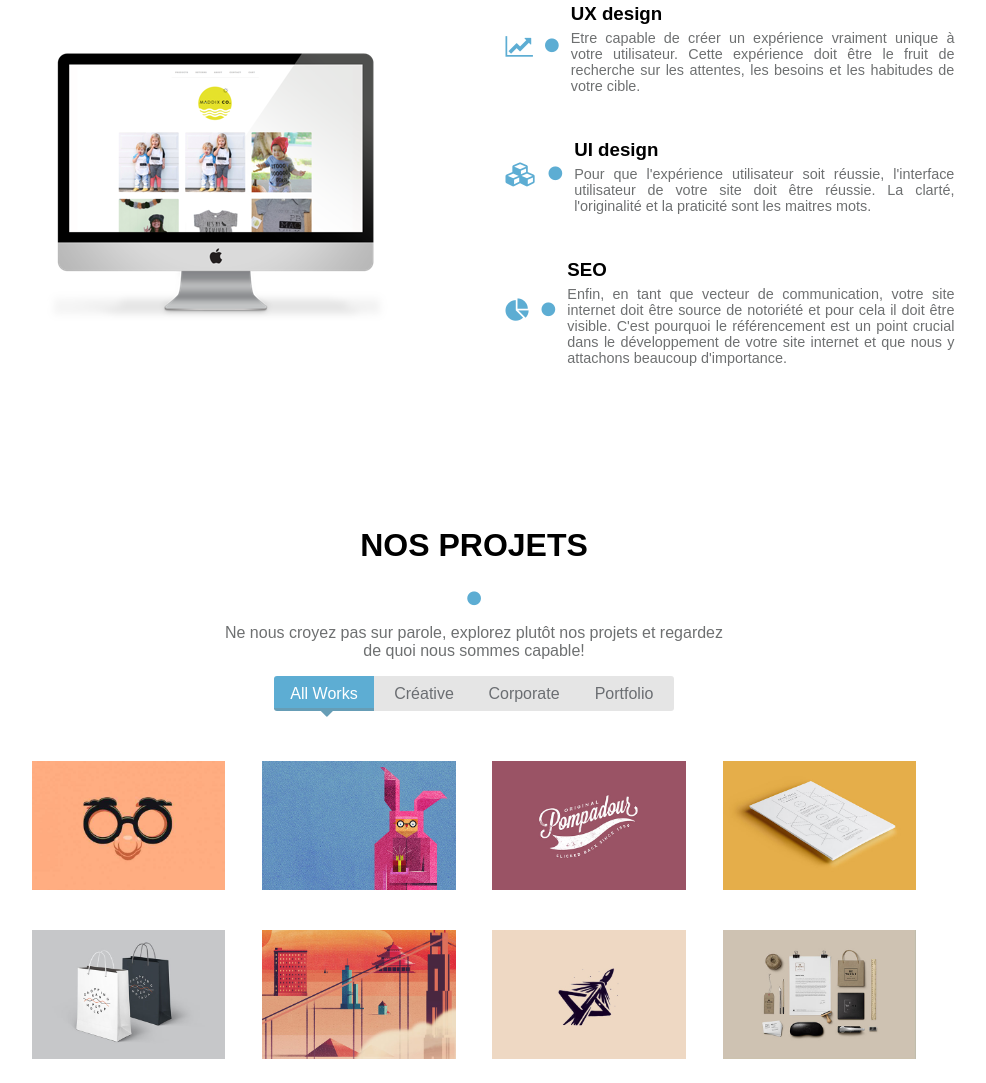
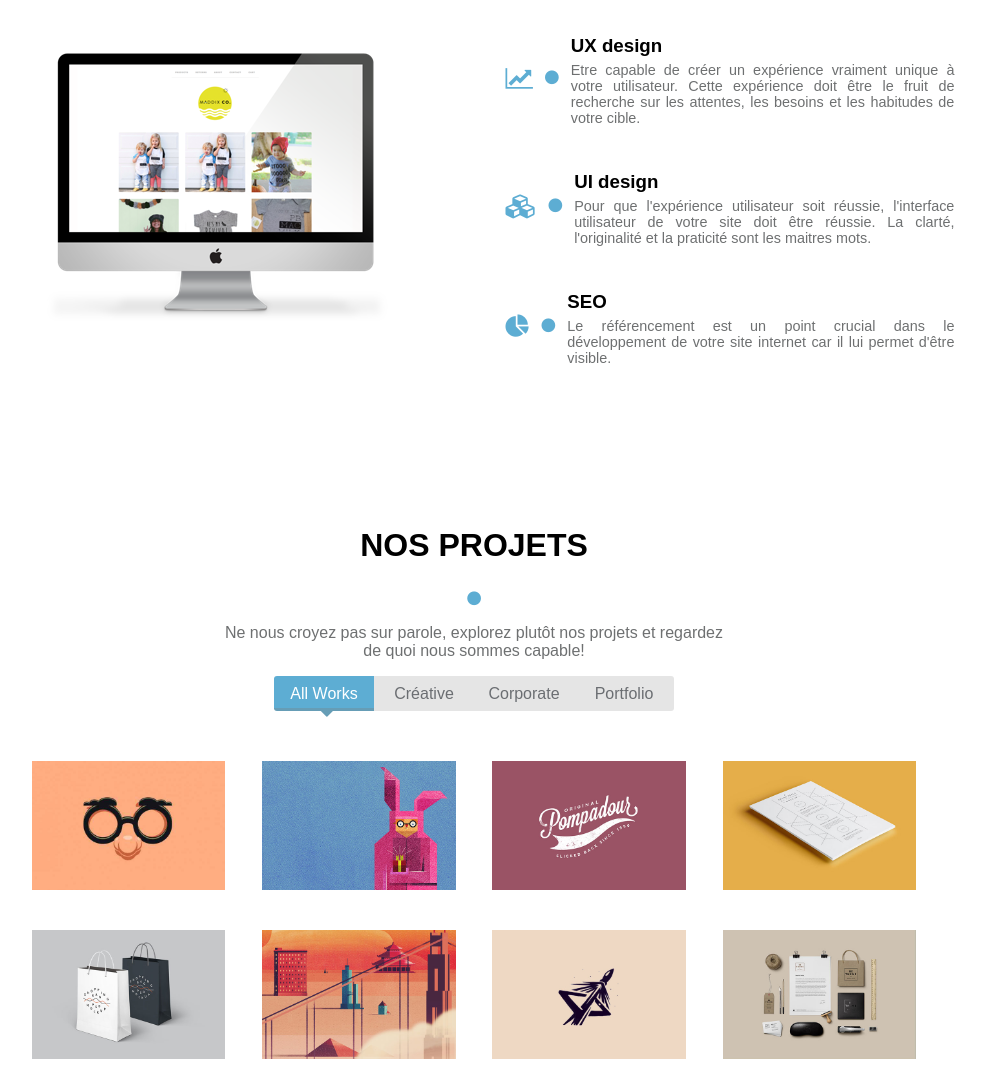
Before and after one commit to arbo38/webagency, a plain HTML site: page index.html in a window 1280 px wide. Shown: the part 833-1916 px from the top of the page, without its empty margins (166-1152 px from the left). Drawn offline with Linux system fonts and the light colour scheme; some packages are replaced by stand-ins of ours.

Commit message:
Correction d'un bug d'affichage sur la partie Nos Services

```diff
--- a/index.html
+++ b/index.html
@@ -107,8 +107,7 @@
                             <div class="presentation">
                                 <h3 class="sectionMainRight">SEO</h3>
                                 <p class="sectionMainRight">
-                                    Enfin, en tant que vecteur de communication, votre site internet doit être source de notoriété et
-                                    pour cela il doit être visible. C'est pourquoi le référencement est un point crucial dans le développement de votre site internet et que nous y attachons beaucoup d'importance.
+                                    Le référencement est un point crucial dans le développement de votre site internet car il lui permet d'être visible.
                                 </p>
                             </div>
                         </div>
```
